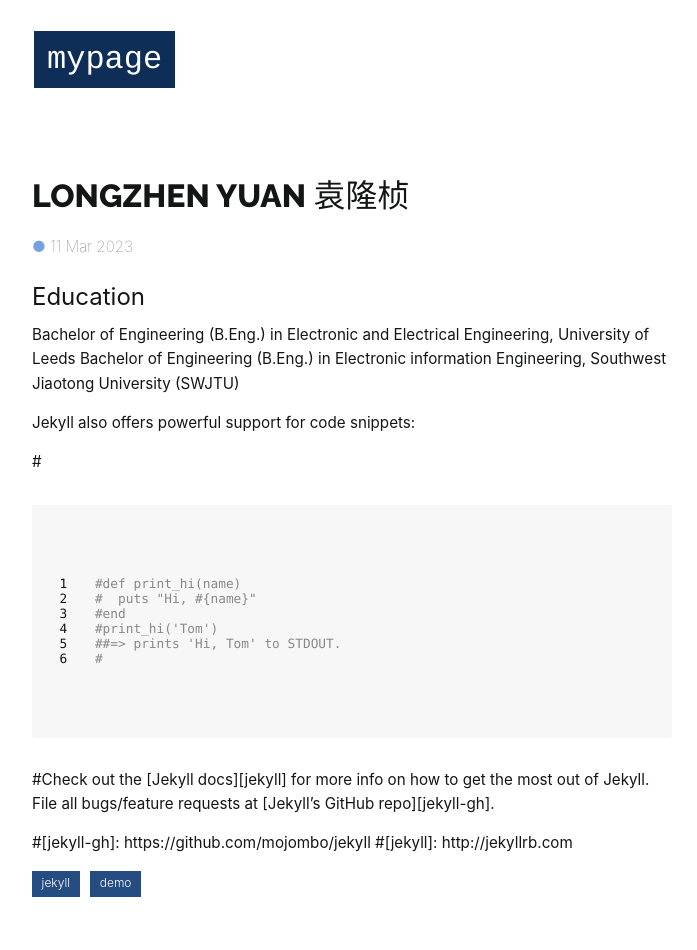
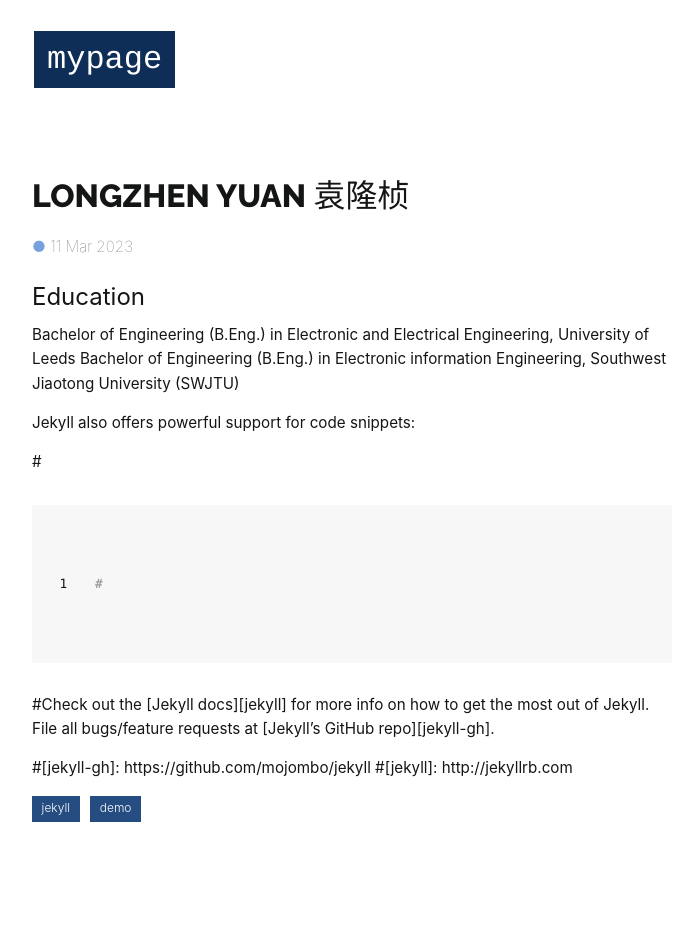
Before and after one commit to 07421905052/07421905052.github.io, a Jekyll site: the page built from _posts/2015-01-01-jek.md, in a window 1280 px wide. Shown: the whole page, without its empty margins (288-985 px from the left). Built offline with Jekyll 4.4.1, drawn with Linux system fonts in a browser that asks for light colours; some web fonts are replaced; after the commit the page ends 900 px from its top, so only the background shows below that.

Commit message:
Update 2015-01-01-jek.md

```diff
--- a/_posts/2015-01-01-jek.md
+++ b/_posts/2015-01-01-jek.md
@@ -14,11 +14,7 @@ Bachelor of Engineering (B.Eng.) in Electronic information Engineering, Southwes
 Jekyll also offers powerful support for code snippets:
 
 #{% highlight ruby linenos %}
-#def print_hi(name)
-#  puts "Hi, #{name}"
-#end
-#print_hi('Tom')
-##=> prints 'Hi, Tom' to STDOUT.
+
 #{% endhighlight %}
 
 #Check out the [Jekyll docs][jekyll] for more info on how to get the most out of Jekyll. File all bugs/feature requests at [Jekyll's GitHub repo][jekyll-gh].
```
